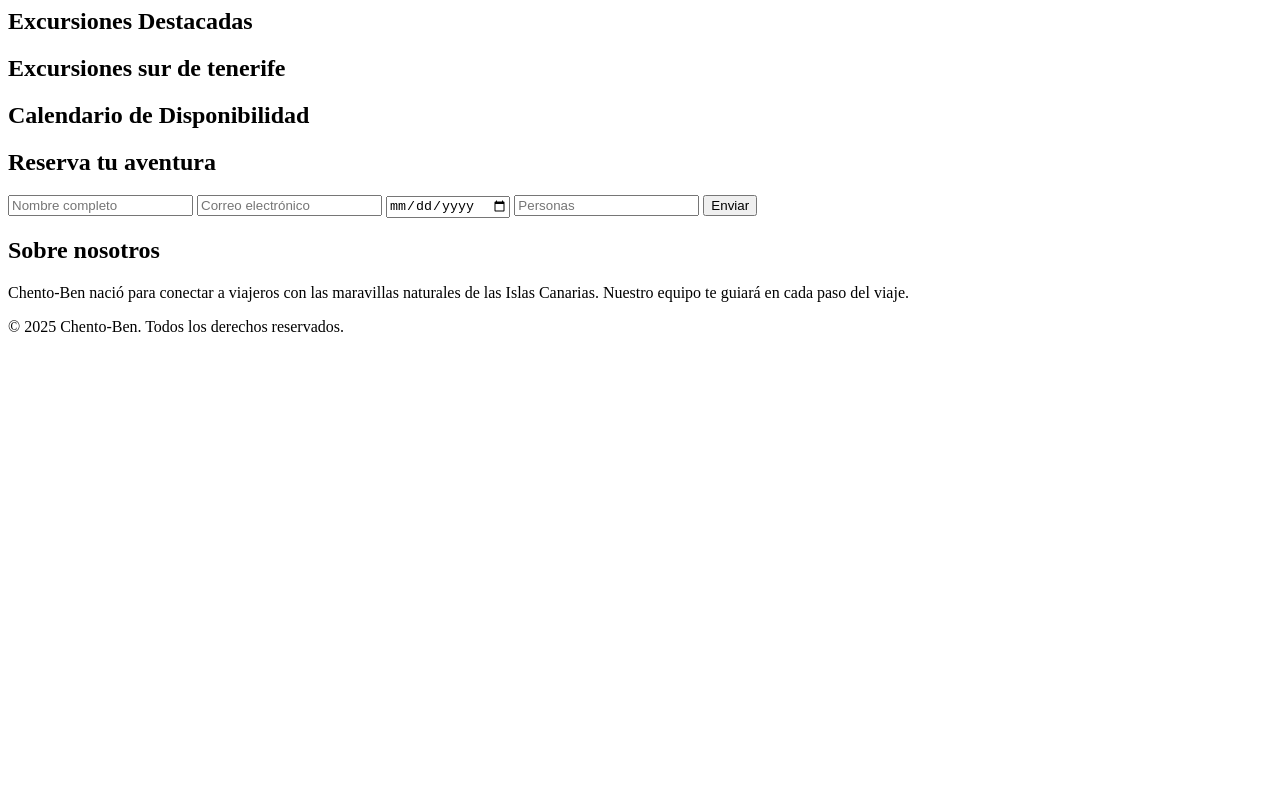
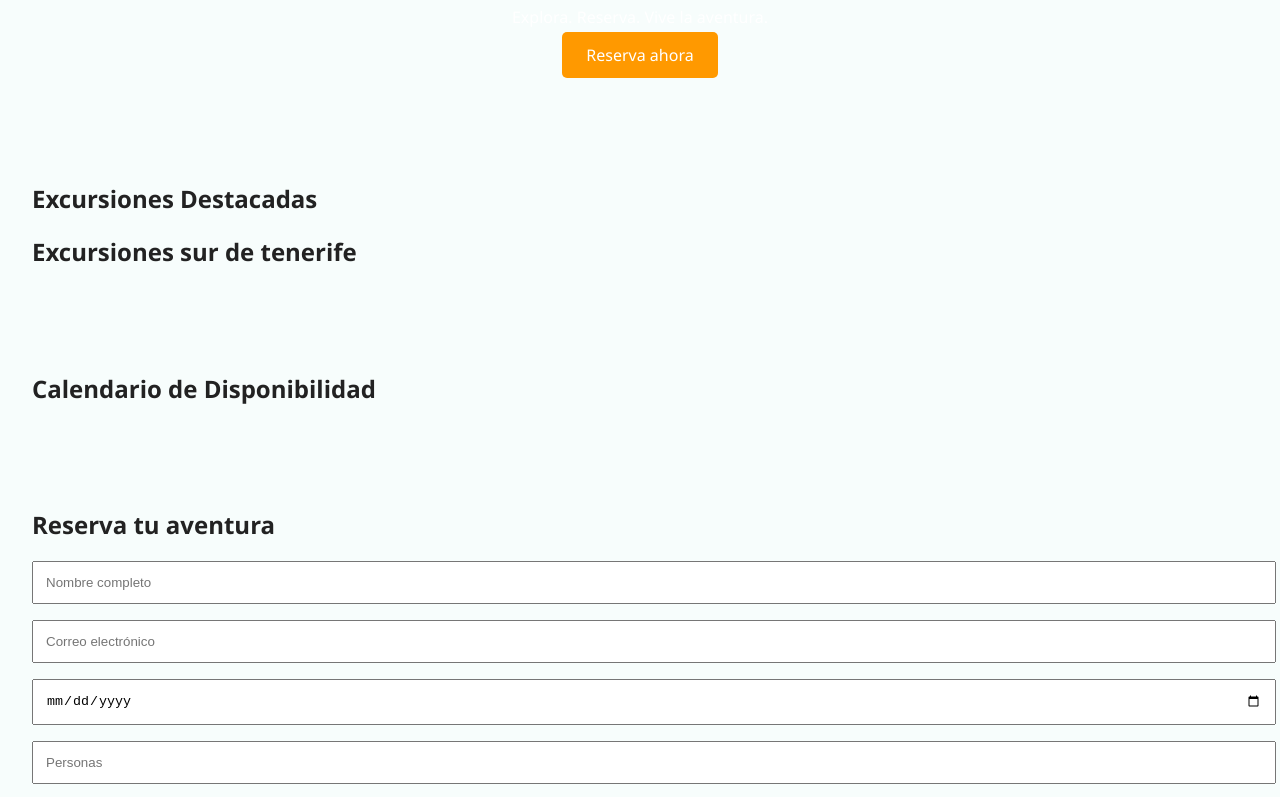
Before and after one commit to reiniercg/chento, a plain HTML site: page index.html in a window 1280 px wide. Shown: the part 144-941 px from the top of the page. Before the commit the page ends 800 px from the top, so only its background shows below. Drawn offline with Linux system fonts and the light colour scheme; the site is published under a folder, as on GitHub Pages, so addresses that start at the root find nothing; a script that the page names is missing.

Commit message:
Update index.html

```diff
--- a/index.html
+++ b/index.html
@@ -4,7 +4,7 @@
 <meta charset="UTF-8" />
 <meta name="viewport" content="width=device-width, initial-scale=1.0"/>
 <title>Chento-Ben | Reservas y Aventuras</title>
-<link rel="stylesheet" href="/assent/styles/style_1.css" />
+<link rel="stylesheet" href="assent/styles/style_1.css" />
 </head>
 <body>
 <header>
```
